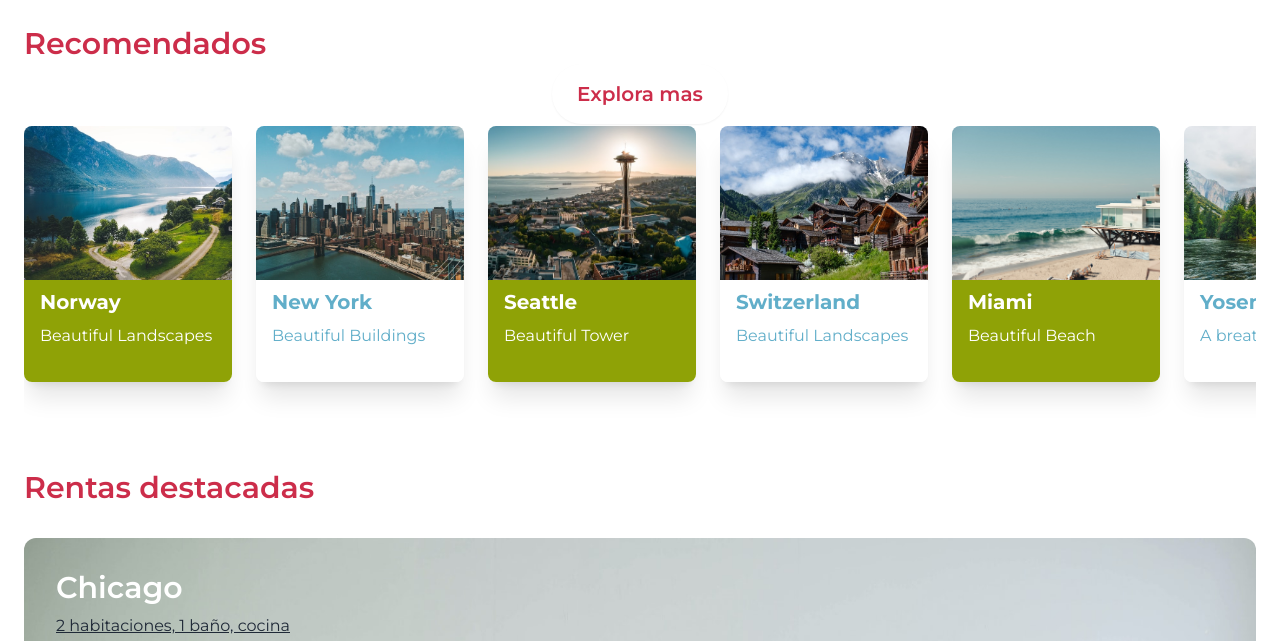
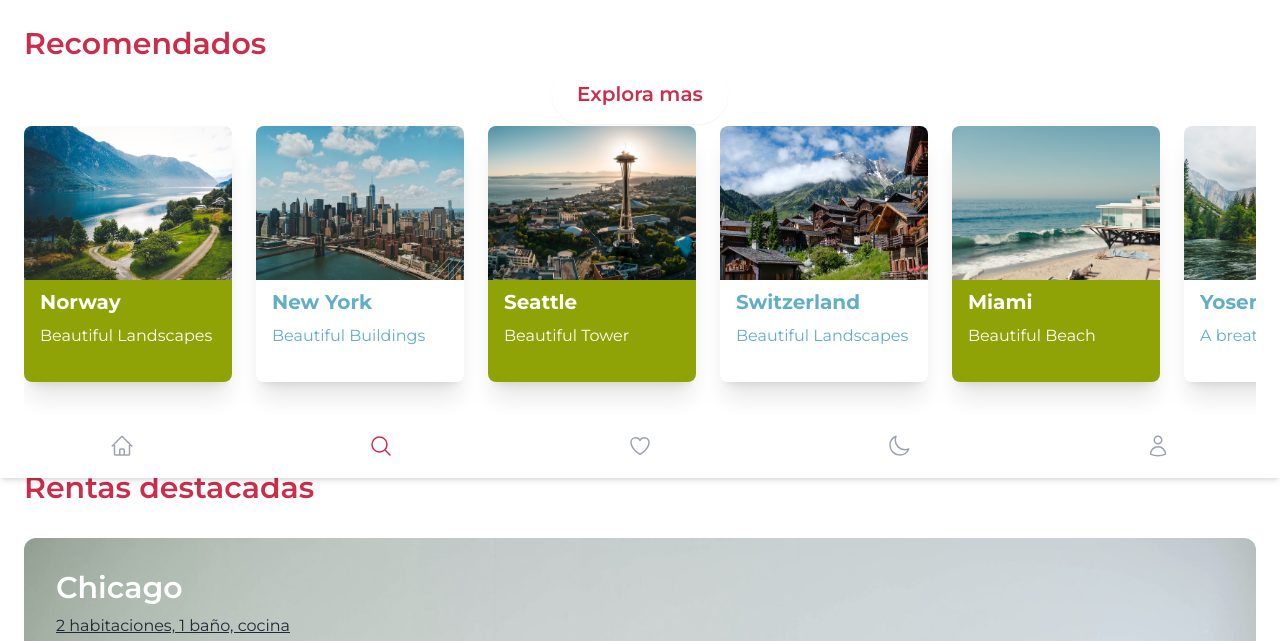
Before and after one commit to alexDev2808/tailwindCSS-travel, a website: page public/index.html in a window 1280 px wide. Shown: the part 322-963 px from the top of the page. Drawn offline with Linux system fonts and the light colour scheme.

Commit message:
TabBar funcional

```diff
--- a/public/index.html
+++ b/public/index.html
@@ -1,5 +1,5 @@
 <!DOCTYPE html>
-<html lang="en">
+<html lang="en" class="scroll-smooth">
 <head>
     <meta charset="UTF-8">
     <meta http-equiv="X-UA-Compatible" content="IE=edge">
@@ -13,8 +13,7 @@
 <body class="font-Montserrat">
 
     <nav></nav>
-    <div id="tab_bar"></div>
-    <section class="w-full h-screen">
+    <section class="w-full h-auto">
         <div class="mb-6" id="home">
             <div class="w-full h-3/4">
                 <div class="w-full h-full flex flex-col absolute space-y-80 py-4 items-center">
@@ -136,7 +135,41 @@
         </div>
     </section>
 
-    <footer></footer>
+    <footer class="w-full h-auto bg-gray-200 p-6 space-y-4 mb-16">
+        <p class="text-lg">Acerca de</p>
+        <p class="text-sm text-gray-500">Inversionistas</p>
+        <p class="text-sm text-gray-500">Empleos</p>
+        <p class="text-sm text-gray-500">Terminos y condiciones</p>
+        <p class="text-sm text-gray-500">Platzi Travel, Inc.</p>
+    </footer>
+
+    <div class="w-full h-16 flex space-x-4 items-center justify-around bg-white fixed left-0 bottom-0 shadow-md" id="tab_bar">
+        <a href="#home">
+            <svg xmlns="http://www.w3.org/2000/svg" fill="none" viewBox="0 0 24 24" stroke-width="1.5" stroke="currentColor" class="w-6 h-6 text-gray-400">
+                <path stroke-linecap="round" stroke-linejoin="round" d="M2.25 12l8.954-8.955c.44-.439 1.152-.439 1.591 0L21.75 12M4.5 9.75v10.125c0 .621.504 1.125 1.125 1.125H9.75v-4.875c0-.621.504-1.125 1.125-1.125h2.25c.621 0 1.125.504 1.125 1.125V21h4.125c.621 0 1.125-.504 1.125-1.125V9.75M8.25 21h8.25" />
+            </svg>
+        </a>
+        <a href="#rentas_destacadas">
+            <svg xmlns="http://www.w3.org/2000/svg" fill="none" viewBox="0 0 24 24" stroke-width="1.5" stroke="currentColor" class="w-6 h-6 text-primary">
+                <path stroke-linecap="round" stroke-linejoin="round" d="M21 21l-5.197-5.197m0 0A7.5 7.5 0 105.196 5.196a7.5 7.5 0 0010.607 10.607z" />
+              </svg>
+        </a>
+        <a href="#recomendados">
+            <svg xmlns="http://www.w3.org/2000/svg" fill="none" viewBox="0 0 24 24" stroke-width="1.5" stroke="currentColor" class="w-6 h-6 text-gray-400">
+                <path stroke-linecap="round" stroke-linejoin="round" d="M21 8.25c0-2.485-2.099-4.5-4.688-4.5-1.935 0-3.597 1.126-4.312 2.733-.715-1.607-2.377-2.733-4.313-2.733C5.1 3.75 3 5.765 3 8.25c0 7.22 9 12 9 12s9-4.78 9-12z" />
+              </svg>
+        </a>
+        <button>
+            <svg xmlns="http://www.w3.org/2000/svg" fill="none" viewBox="0 0 24 24" stroke-width="1.5" stroke="currentColor" class="w-6 h-6 text-gray-400">
+                <path stroke-linecap="round" stroke-linejoin="round" d="M21.752 15.002A9.718 9.718 0 0118 15.75c-5.385 0-9.75-4.365-9.75-9.75 0-1.33.266-2.597.748-3.752A9.753 9.753 0 003 11.25C3 16.635 7.365 21 12.75 21a9.753 9.753 0 009.002-5.998z" />
+              </svg>
+        </button>
+        <a href="">
+            <svg xmlns="http://www.w3.org/2000/svg" fill="none" viewBox="0 0 24 24" stroke-width="1.5" stroke="currentColor" class="w-6 h-6 text-gray-400">
+                <path stroke-linecap="round" stroke-linejoin="round" d="M15.75 6a3.75 3.75 0 11-7.5 0 3.75 3.75 0 017.5 0zM4.501 20.118a7.5 7.5 0 0114.998 0A17.933 17.933 0 0112 21.75c-2.676 0-5.216-.584-7.499-1.632z" />
+              </svg>
+        </a>
+    </div>
 
 
 </body>
```
Also changed, not shown: public/css/tailwind.css, public/svg/heart.svg (added), public/svg/home.svg (added), public/svg/instagram.svg (added), public/svg/moon.svg (added), public/svg/search.svg (added), public/svg/twitter.svg (added), public/svg/user.svg (added).
